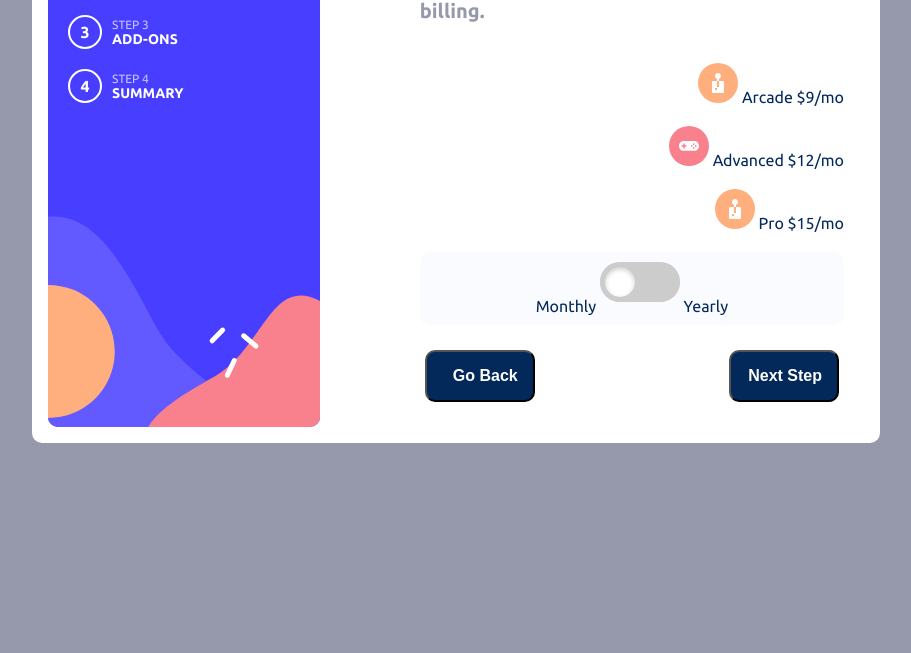
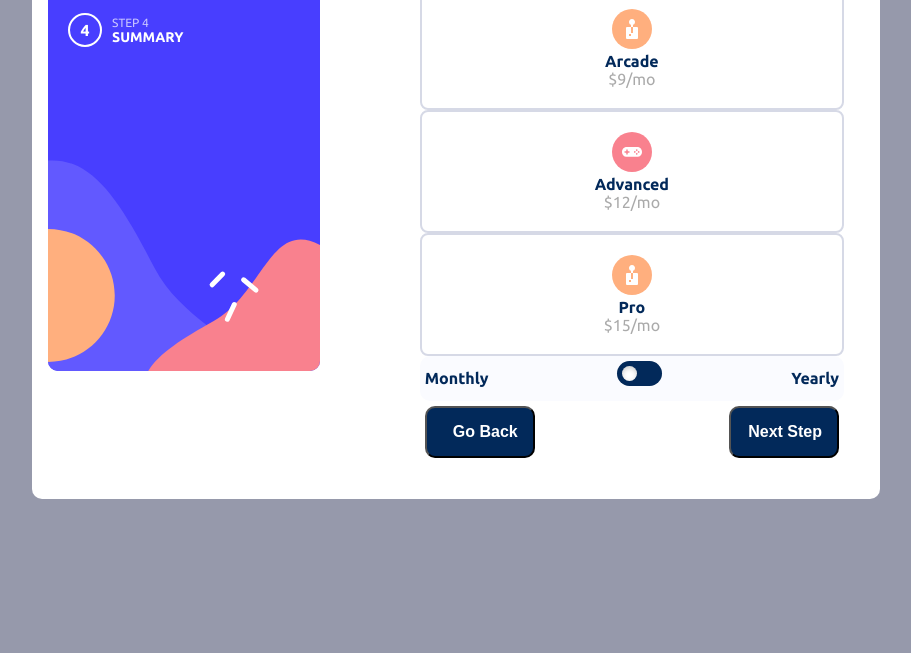
Before and after one commit to MobinZ16/multi-step-form-main, a plain HTML site: page step2.html in a window 1280 px wide. Shown: the part 339-992 px from the top of the page, without its empty margins (184-1095 px from the left). Drawn offline with Linux system fonts and the light colour scheme.

Commit message:
not good

```diff
--- a/step2.html
+++ b/step2.html
@@ -61,30 +61,30 @@
             <div><h2>Select your plan</h2>
                <p>You have the option of monthly or yearly billing.</p></div>
 
-            <div>
+            <div class="plan">
                 <svg xmlns="http://www.w3.org/2000/svg" width="40" height="40" viewBox="0 0 40 40"><g fill="none" fill-rule="evenodd"><circle cx="20" cy="20" r="20" fill="#FFAF7E"/><path fill="#FFF" fill-rule="nonzero" d="M24.995 18.005h-3.998v5.998h-2v-5.998H15a1 1 0 0 0-1 1V29a1 1 0 0 0 1 1h9.995a1 1 0 0 0 1-1v-9.995a1 1 0 0 0-1-1Zm-5.997 8.996h-2v-1.999h2v2Zm2-11.175a2.999 2.999 0 1 0-2 0v2.18h2v-2.18Z"/></g></svg>
-                Arcade
-                $9/mo</div>
+                <div class="card-title">Arcade</div>
+                <span class="price">$9/mo</span></div>
 
-            <div>
+            <div class="plan">
                 <svg xmlns="http://www.w3.org/2000/svg" width="40" height="40" viewBox="0 0 40 40"><g fill="none" fill-rule="evenodd"><circle cx="20" cy="20" r="20" fill="#F9818E"/><path fill="#FFF" fill-rule="nonzero" d="M25.057 15H14.944C12.212 15 10 17.03 10 19.885c0 2.857 2.212 4.936 4.944 4.936h10.113c2.733 0 4.943-2.08 4.943-4.936S27.79 15 25.057 15ZM17.5 20.388c0 .12-.108.237-.234.237h-1.552v1.569c0 .126-.138.217-.259.217H14.5c-.118 0-.213-.086-.213-.203v-1.583h-1.569c-.126 0-.217-.139-.217-.26v-.956c0-.117.086-.213.202-.213h1.584v-1.554c0-.125.082-.231.203-.231h.989c.12 0 .236.108.236.234v1.551h1.555c.125 0 .231.083.231.204v.988Zm5.347.393a.862.862 0 0 1-.869-.855c0-.472.39-.856.869-.856.481 0 .87.384.87.856 0 .471-.389.855-.87.855Zm1.9 1.866a.86.86 0 0 1-.87-.852.86.86 0 0 1 .87-.855c.48 0 .87.38.87.855a.86.86 0 0 1-.87.852Zm0-3.736a.862.862 0 0 1-.87-.854c0-.472.39-.856.87-.856s.87.384.87.856a.862.862 0 0 1-.87.854Zm1.899 1.87a.862.862 0 0 1-.868-.855c0-.472.389-.856.868-.856s.868.384.868.856a.862.862 0 0 1-.868.855Z"/></g></svg>
-                Advanced
-                $12/mo</div>
+                <div class="card-title">Advanced</div>
+                <span class="price">$12/mo</span></div>
 
-            <div>
+            <div class="plan">
                 <svg xmlns="http://www.w3.org/2000/svg" width="40" height="40" viewBox="0 0 40 40"><g fill="none" fill-rule="evenodd"><circle cx="20" cy="20" r="20" fill="#FFAF7E"/><path fill="#FFF" fill-rule="nonzero" d="M24.995 18.005h-3.998v5.998h-2v-5.998H15a1 1 0 0 0-1 1V29a1 1 0 0 0 1 1h9.995a1 1 0 0 0 1-1v-9.995a1 1 0 0 0-1-1Zm-5.997 8.996h-2v-1.999h2v2Zm2-11.175a2.999 2.999 0 1 0-2 0v2.18h2v-2.18Z"/></g></svg>
-                Pro
-                $15/mo</div>
+                <div class="card-title">Pro</div>
+                <span class="price">$15/mo</span></div>
 
             <div class="switch">
-                Monthly
+                    <span class="MY">Monthly</span>
                     <label class="toggle-switch">
                         <input type="checkbox">
                         <div class="toggle-switch-background">
                             <div class="toggle-switch-handle"></div>
                         </div>
                     </label>
-                Yearly
+                    <span class="MY">Yearly</span>
             </div>
 
             <div class="button">
--- a/style.css
+++ b/style.css
@@ -145,6 +145,7 @@ button {
     width: 110px;
     font-size: 1rem;
     float: right;
+    cursor: pointer;
 }
 
 .error{
@@ -167,18 +168,24 @@ button {
 }
 
 .switch{
-    text-align: center;
     background-color: hsl(231, 100%, 99%);
     border-radius: 10px;
-    padding: 10px;
+    padding: 5px;
+    display: flex;
+    justify-content: space-between;
+    align-items: center;
+}
+
+.MY{
+    font-weight: bold;
 
 }
 
 .toggle-switch{
     position: relative;
     display: inline-block;
-    width: 80px;
-    height: 40px;
+    width: 45px;
+    height: 25px;
     cursor: pointer;
 }
 
@@ -194,7 +201,7 @@ button {
     height: 100%;
     background-color: #ddd;
     border-radius: 20px;
-    box-shadow: inset 0 0 0 20px #ccc;
+    box-shadow: inset 0 0 0 20px hsl(213, 96%, 18%);
     transition: background-color 0.3s ease-in-out;
 }
 
@@ -202,8 +209,8 @@ button {
     position: absolute;
     top: 5px;
     left: 5px;
-    width: 30px;
-    height: 30px;
+    width: 15px;
+    height: 15px;
     background-color: #fff;
     border-radius: 50%;
     box-shadow: inset 0 2px 5px rgba(0, 0, 0, 0.2);
@@ -228,16 +235,37 @@ button {
 }
 
 .toggle-switch input[type="checkbox"]:checked + .toggle-switch-background {
-    background-color: #05c46b;
-    box-shadow: inset 0 0 2px #04b360;
+    background-color: hsl(213, 96%, 18%);
+    box-shadow: inset 0 0 2px hsl(213, 96%, 18%);
 }
 
 .toggle-switch input[type="checkbox"]:checked + .toggle-switch:before {
     content: "on";
-    color: #05c46b;
+    color: hsl(213, 96%, 18%);
     right: -15px;
 }
 
 .toggle-switch input[type="checkbox"]:checked + .toggle-switch-background .toggle-switch-handle{
-    transform: translateX(40px);
+    transform: translateX(20px);
 }
+
+.plan{
+    border-radius: 8px;
+    border: 2px solid hsl(229, 24%, 87%);
+    padding: 20px;
+    color: #aaa;
+    text-align: center;
+    cursor: pointer;
+    transition: border-color 0.3s, transform 0.3s;
+    gap: 20px;
+}
+
+.plan:hover{
+    border-color: hsl(243, 100%, 62%);
+    transform: scale(1.05);
+}
+
+.card-title{
+    font-weight: bold;
+    color: hsl(213, 96%, 18%);
+}
```
Lines whose indentation alone changed are shown as unchanged.
